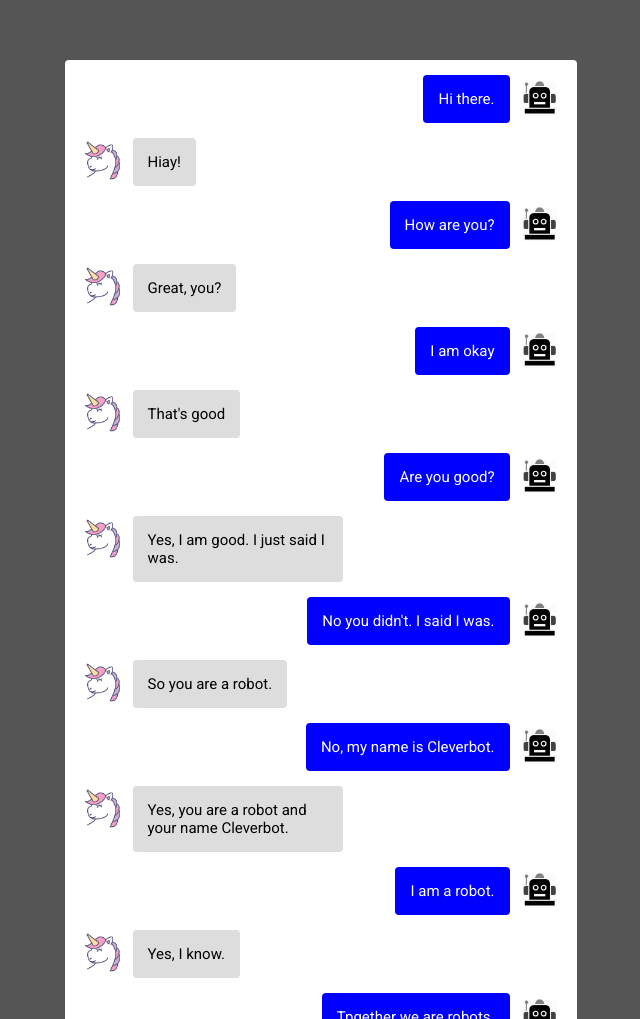
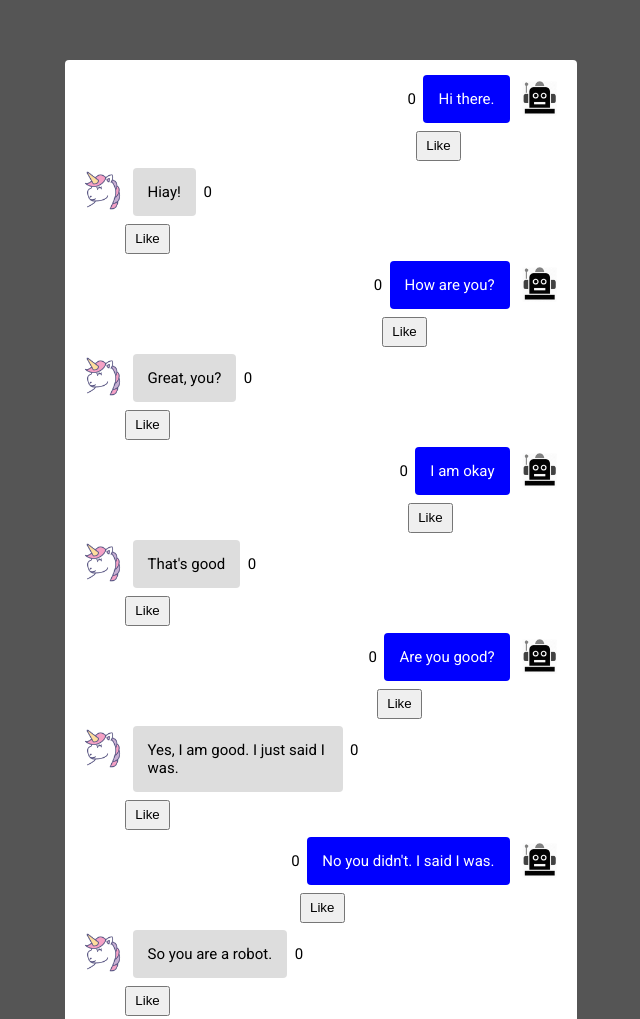
Before and after one commit to LyubenTenekedzhiev/chatExercise, a plain HTML site: page index.html in a window 1280 px wide. Shown: the top 1019 px of the page, without its empty margins (319-959 px from the left). Drawn offline with Linux system fonts and the light colour scheme.

Commit message:
last commit

```diff
--- a/chat.js
+++ b/chat.js
@@ -194,14 +194,29 @@
 const chat = document.querySelector('.chat')
 
 for(const msg of conversation) {
+
+  const chatDOMElm = document.createElement('div');
+
+  chatDOMElm.className = 'chatElm'
   const name = msg.name.toLowerCase();
-    chat.innerHTML += (
+    chatDOMElm.innerHTML = (
       `<div class='message message--${msg.side}'>
         <img class="message__head" src="${name}.png">
+      <div class="message__btn">
         <p class='message__text' id="textCustomer"> ${msg.text}</p>
+        <button class="btn-like">Like</button>
       </div>
+        <p class='number__likes'>0</p>
     `
     )
+
+    const btn = chatDOMElm.querySelector('.btn-like');
+    const likes = chatDOMElm.querySelector('.number__likes');
+    btn.addEventListener('click', () => {
+        likes.innerHTML = Number(likes.textContent) + 1;
+    })
+
+    chat.appendChild(chatDOMElm);
 }
 
 // document.addEventListener('DOMContentLoaded', () => {
--- a/style.css
+++ b/style.css
@@ -57,3 +57,14 @@
 .message--remote .message__text {
   background: #ddd;
 }
+
+
+.message__btn {
+  display: flex;
+  flex-direction: column;
+}
+
+.btn-like {
+  height: 2rem;
+  width: 3rem;
+}
```
Also changed, not shown: index.html (+1 -1 lines).
